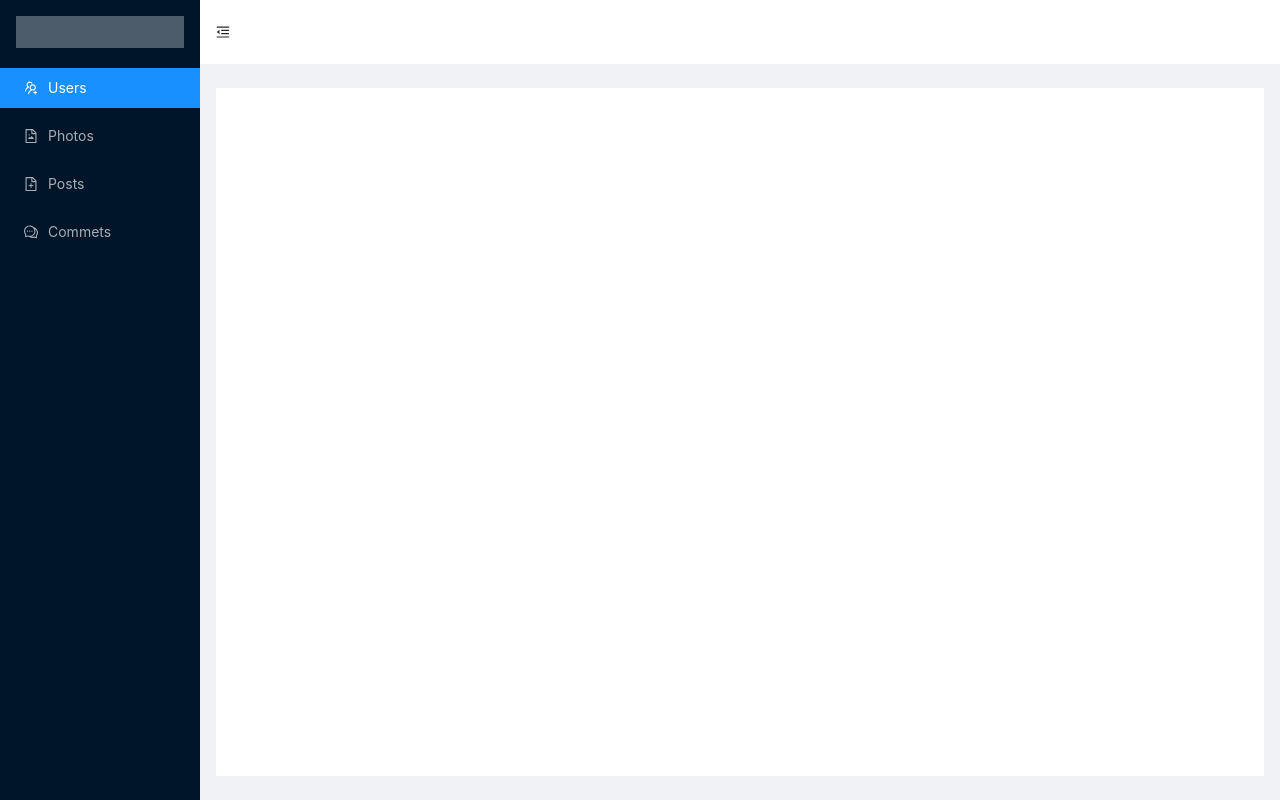
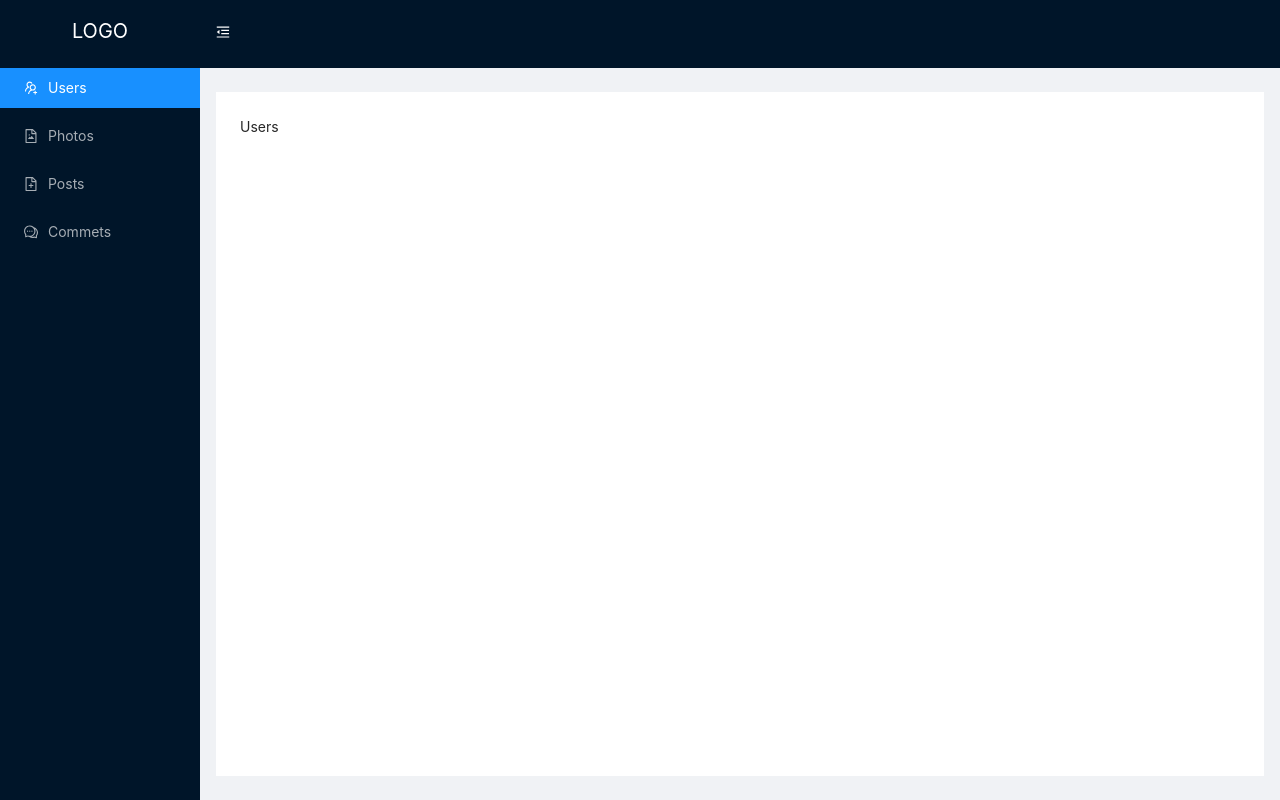
Before and after one commit to ronakkitpathsolutions/learn-graphQL, a React (Create React App) app: page / in a window 1280 px wide. Built offline with nearby package versions, Linux system fonts and the light colour scheme.

Commit message:
Dashboard completed

```diff
--- a/src/App.js
+++ b/src/App.js
@@ -2,11 +2,12 @@ import React, { Fragment, Suspense } from 'react'
 import Routing from './routes'
 import './style/style.css'
 import 'antd/dist/antd.css'
+import CustomLoader from './shared/CustomLoader'
 
 const App = ({...props}) => {
   return (
     <Fragment>
-      <Suspense>
+      <Suspense fallback={<CustomLoader className="custom-loader" />} >
         <Routing {...props} />
       </Suspense>
     </Fragment>
--- a/src/graphql/index.js
+++ b/src/graphql/index.js
@@ -7,6 +7,7 @@ const link = createHttpLink({
 
 const client = new ApolloClient({
     cache: new InMemoryCache(),
+    ssrMode: true,
     link
 })
 
--- a/src/presentation/admin/Navbar.jsx
+++ b/src/presentation/admin/Navbar.jsx
@@ -10,7 +10,7 @@ const Navbar = ({ collapsed, ...props }) => {
   return (
     <Fragment {...props} >
       <Sider trigger={null} collapsible {...{ collapsed }}>
-        <div className="logo" />
+        <div className="logo">LOGO</div>
         <Menu theme="dark" mode="inline" {...{ defaultSelectedKeys }}>
           {
             items?.map((value) => {
--- a/src/presentation/layout/Layout.jsx
+++ b/src/presentation/layout/Layout.jsx
@@ -3,6 +3,7 @@ import { MenuFoldOutlined, MenuUnfoldOutlined } from '@ant-design/icons';
 import { Layout } from 'antd';
 import Navbar from '../admin/Navbar';
 import { Route, Routes } from 'react-router-dom';
+import Error404 from '../../shared/Error404';
 const { Header, Content } = Layout;
 
 const Dashboard = ({routes, ...props }) => {
@@ -12,7 +13,7 @@ const Dashboard = ({routes, ...props }) => {
       <Navbar {...{ collapsed }} />
       <Layout className="site-layout">
         <Header
-          className="site-layout-background"
+          className="site-layout-background custom-header"
           style={{
             padding: 0,
           }}
@@ -33,6 +34,7 @@ const Dashboard = ({routes, ...props }) => {
             {
               routes.map((data, id) => <Route key={id} {...data} />)
             }
+            <Route path='*' element={<Error404/>} />
           </Routes>
         </Content>
       </Layout>
--- a/src/routes/index.js
+++ b/src/routes/index.js
@@ -6,6 +6,11 @@ const Comments = lazy(() => import('../presentation/admin/Commets'))
 const Posts = lazy(() => import('../presentation/admin/Posts'))
 
 const routes = [
+  {
+    id: "initial",
+    path: '/',
+    element: <Users/>
+  },
   {
     id: "users",
     path: '/users',
--- /dev/null
+++ b/src/shared/CustomLoader.js
@@ -0,0 +1,14 @@
+import { Space, Spin } from 'antd'
+import React from 'react'
+
+const CustomLoader = ({ ...props }) => {
+    return (
+        <div {...props} >
+            <Space size="middle">
+                <Spin {...props} size="large" />
+            </Space>
+        </div>
+    )
+}
+
+export default CustomLoader
--- /dev/null
+++ b/src/shared/Error404.jsx
@@ -0,0 +1,11 @@
+import React from 'react'
+
+const Error404 = ({...props}) => {
+  return (
+    <div {...props} >
+        <h1>Page Not Found</h1>
+    </div>
+  )
+}
+
+export default Error404
--- a/src/style/style.css
+++ b/src/style/style.css
@@ -19,17 +19,35 @@ body {
 }
 
 .ant-layout-sider-children .logo {
-  height: 32px!important;
-  margin: 16px!important;
-  background: rgba(255, 255, 255, 0.3)!important;
+  height: 32px !important;
+  margin: 16px !important;
+  color: white!important;
+  font-size: 1.25rem!important;
+  text-align: center!important;
 }
 
 .site-layout .site-layout-background {
   background: #fff;
 }
-.ant-layout.ant-layout-has-sider{
-    height: 100vh!important;
+.ant-layout.ant-layout-has-sider {
+  height: 100vh !important;
 }
-.custom-toggle{
-    margin-left: 1rem!important;
+.custom-toggle {
+  margin-left: 1rem !important;
 }
+.custom-header {
+  color: white !important;
+  height: 68px !important;
+  line-height: 64px !important;
+  background: #001529 !important;
+}
+.custom-loader{
+  width: 100%;
+  height: 100vh;
+  display: flex;
+  justify-content: center;
+  align-items: center;
+}
+.custom-loader .ant-spin-spinning{
+  display: flex!important;
+}
```
Also changed, not shown: src/graphql/apollo/queries.js (added, +30 -0 lines), src/graphql/apollo/mutations.js (added).
